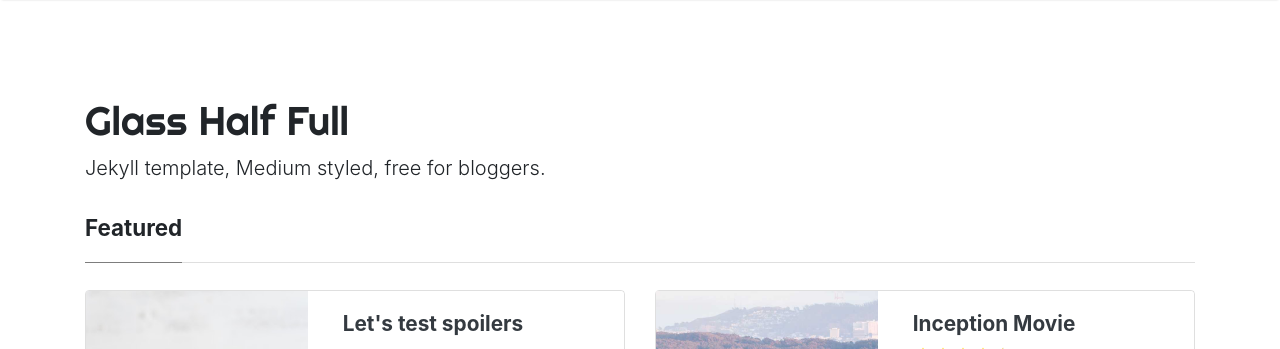
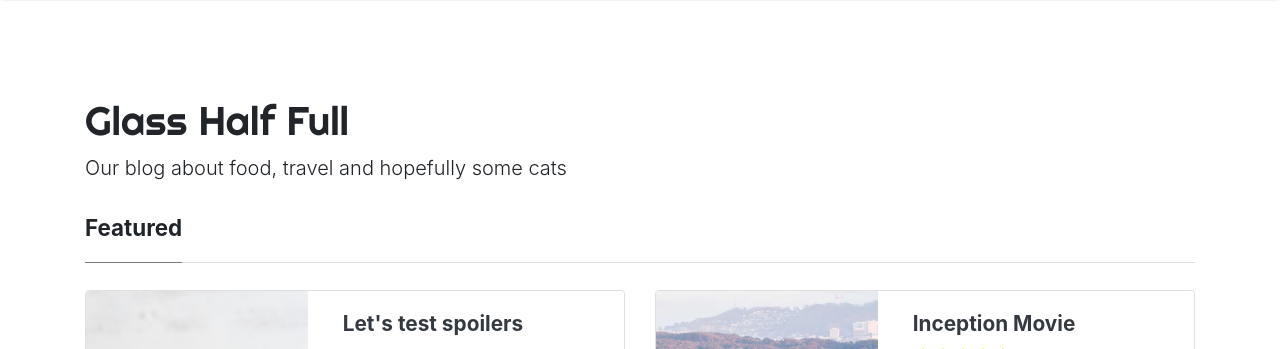
Before and after one commit to tgstoecker/april_tyll_blog, a Jekyll site: the page built from index.html, in a window 1280 px wide and 900 px high. Shown: the top 349 px of the window. Built offline with Jekyll 4.4.1, drawn with Linux system fonts in a browser that asks for light colours; nearby versions of some CDN libraries; the list of posts is cut into pages by our own code.

Commit message:
cuter sub-title

```diff
--- a/_config.yml
+++ b/_config.yml
@@ -1,12 +1,12 @@
 # Site
 name: "Glass Half Full"
 title: "Glass Half Full"
-description: "Jekyll template, Medium styled, free for bloggers."
+description: "Our blog about food, travel and hopefully some cats"
 logo: 'assets/images/logo.png'
 favicon: 'assets/images/logo.png'
 #baseurl: /mediumish-theme-jekyll
 #google_analytics: 'UA-46278016-1'
-disqus: 'demowebsite'
+#disqus: 'demowebsite'
 #mailchimp-list: 'https://wowthemes.us11.list-manage.com/subscribe/post?u=8aeb20a530e124561927d3bd8&amp;id=8c3d2d214b'
 include: ["_pages"]
 permalink: /:title/
```
